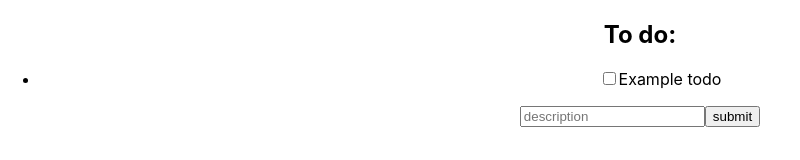
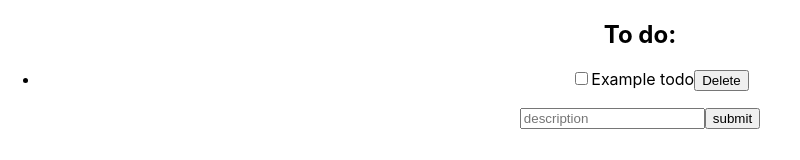
Before and after one commit to EmilieHumbert/react-todo-list, a React (Create React App) app: page / in a window 1280 px wide. Shown: the top 160 px of the page, without its empty margins (0-800 px from the left). Built offline with nearby package versions, Linux system fonts and the light colour scheme.

Commit message:
Add delete button

```diff
--- a/src/Components/List.js
+++ b/src/Components/List.js
@@ -4,6 +4,10 @@ function List({ list, setList }) {
   function handleChecked(todo) {
     const updatedTodo = { ...todo, complete: !todo.complete };
     setList(list.map((item) => (item === todo ? updatedTodo : item)));
+  }
+
+  function handleDelete(todo) {
+    setList(list.filter((item) => item !== todo));
   }
 
   return (
@@ -16,6 +20,7 @@ function List({ list, setList }) {
             onChange={() => handleChecked(todo)}
           />
           {todo.text}
+          <button onClick={() => handleDelete(todo)}>Delete</button>
         </li>
       ))}
     </ul>
```
